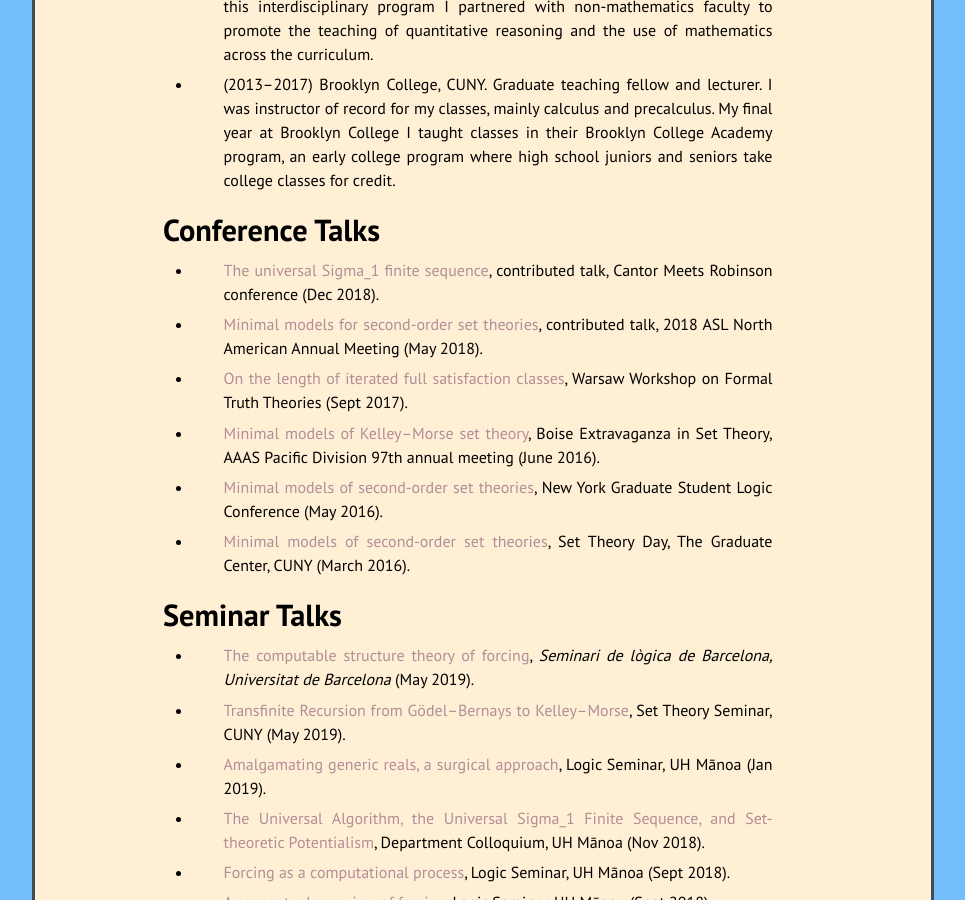
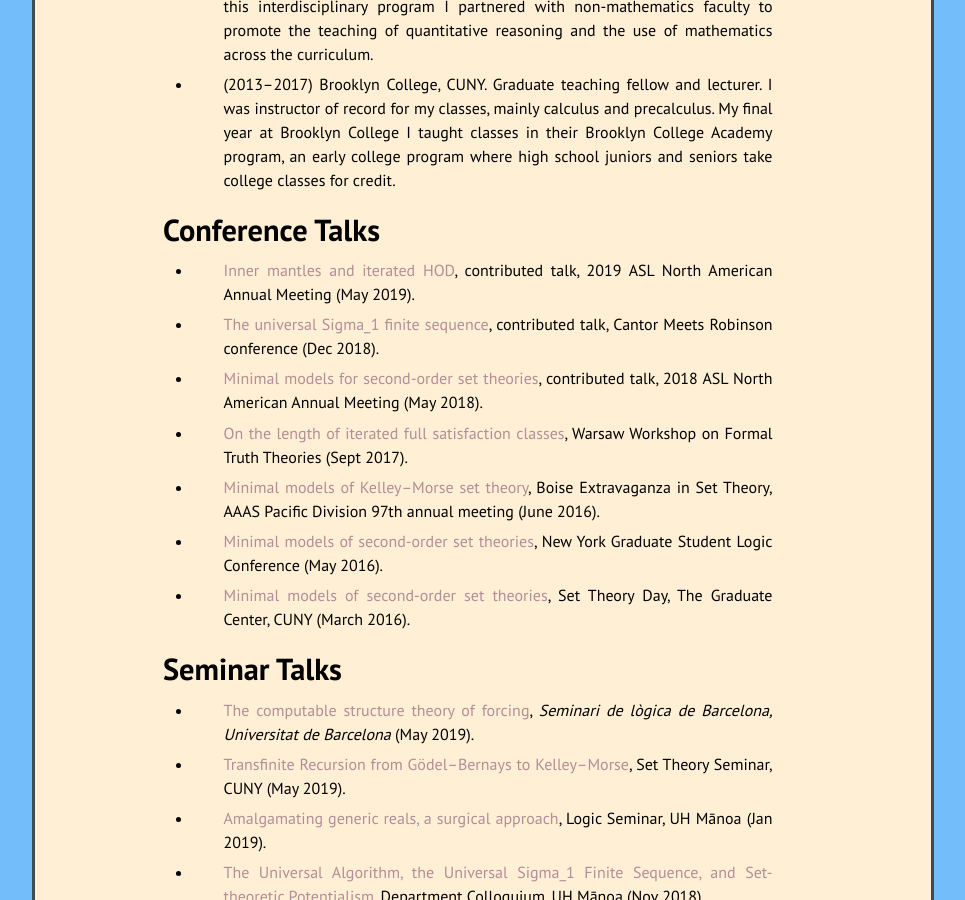
Before and after one commit to kamerynjw/kamerynjw.github.io, a Jekyll site: the page built from cv.md, in a window 1280 px wide and 900 px high, scrolled down 1169 px. Shown: the whole window, without its empty margins (157-1122 px from the left). Built offline with Jekyll 4.4.1, drawn with Linux system fonts in a browser that asks for light colours; nearby versions of some CDN libraries; some of the changed lines change nothing that is shown.

Commit message:
added page for asl talk

```diff
--- a/_data/conftalks.yml
+++ b/_data/conftalks.yml
@@ -1,5 +1,10 @@
 
 # conference talks to display in talks.md
+
+- href: "2019-may-asl"
+  title: "Inner mantles and iterated HOD"
+  other: "contributed talk, 2019 ASL North American Annual Meeting"
+  date: "May 2019"
 
 - href: "2018-dec-cmr"
   title: "The universal Sigma_1 finite sequence"
--- /dev/null
+++ b/research/talks/2019-may-asl.md
@@ -0,0 +1,128 @@
+---
+layout: page
+title: "Inner mantles and iterated HOD"
+permalink: /research/talks/2019-may-asl/
+excerpt: "This is a contributed talk at the 2019 ASL Annual North American Meeting on Tuesday, 21 May 2019. It is about joint work with Jonas Reitz. An inner model $W \subseteq V$ is a *ground* if $V$ is a forcing extension of $W$ via a forcing notion $\mathbb{P} \in W$. The intersection of all the grounds is called the *mantle*, and it is the largest set-forcing-invariant inner model..."
+---
+
+This is a contributed talk at the [2019 ASL Annual North American Meeting](https://asl2019.commons.gc.cuny.edu/) on Tuesday, 21 May 2019. It is about joint work with Jonas Reitz.
+
+An inner model $W \subseteq V$ is a *ground* if $V$ is a forcing extension of $W$ via a forcing notion $\mathbb{P} \in W$. The intersection of all the grounds is called the *mantle*, and it is the largest set-forcing-invariant inner model. Fuchs, Hamkins, and Reitz \cite{FuchsHamkinsReitz2015:Set-theoreticGeology} showed that there is a class forcing notion which forces the ground model to be the mantle of the extension. In that same article, they defined the sequence of \emph{inner mantles}, obtained by iterated the definition of the mantle to get the mantle of the mantle, the mantle of the mantle of the mantle, and so on, and conjectured that there is a class forcing to force the ground model to be the $\eta$-th inner mantle of the extension for any ordinal $\eta$.
+
+We answer their conjecture in the positive. We present a class forcing notion $\mathbb{M}(\eta)$, uniformly definable for ordinals $\eta$, which forces the ground model to be the $\eta$-th inner mantle of the extension, in which the sequence of inner mantles has length at least $\eta$. We also show that $\mathbb{M}(\eta)$ forces the ground model to be the $\eta$-th iterated $\mathrm{HOD}$ of the extension, where the sequence of iterated $\mathrm{HOD}$s has length at least $\eta$. Finally, we show that the lengths of the sequences of inner mantles and of iterated $\mathrm{HOD}$s can be separated to be any two ordinals you please.
+
+
+\begin{thebibliography}{10}
+
+\bibitem{FuchsHamkinsReitz2015:Set-theoreticGeology}
+{\scshape Gunter Fuchs, Joel David Hamkins, and Jonas Reitz},
+{\itshape Set-theoretic geology},
+{\bfseries\itshape Annals of Pure and Applied Logic}
+vol.~166 (2015), no.~4, pp.~464--501.
+
+\end{thebibliography}
+
+
+\vspace*{-0.5\baselineskip}
+% this space adjustment is usually necessary after a bibliography
+
+\end{document}
+
+
+%% READ ME
+%% READ ME
+%% READ ME
+
+INSTRUCTIONS FOR SUPPLYING INFORMATION IN THE CORRECT FORMAT:
+
+1. Author names are listed as First Last, First Last, and First Last.
+
+\absauth{FirstName1 LastName1, FirstName2 LastName2, and FirstName3 LastName3}
+
+
+2. Titles of abstracts have ONLY the first letter capitalized,
+except for Proper Nouns.
+
+\meettitle{Title of abstract with initial capital letter only, except for
+Proper Nouns}
+
+
+3. Affiliations and email addresses for authors of abstracts are
+  listed separately.
+
+% First author's affiliation
+\affil{Department, University, Street Address, Country}
+\meetemail{First author's email}
+%%% NOTE: email required for at least one author
+\urladdr{OPTIONAL}
+%
+% Second author's affiliation
+\affil{Department, University, Street Address, Country}
+\meetemail{Second author's email}
+\urladdr{OPTIONAL}
+%
+% Third author's affiliation
+\affil{Department, University, Street Address, Country}
+% Second author's email
+\meetemail{Third author's email}
+\urladdr{OPTIONAL}
+
+
+4. Bibliographic Entries
+
+%%%% IF references are submitted with abstract,
+%%%% please use the following formats
+
+%%% For a Journal article
+\bibitem{cite1}
+{\scshape Author's Name},
+{\itshape Title of article},
+{\bfseries\itshape Journal name spelled out, no abbreviations},
+vol.~XX (XXXX), no.~X, pp.~XXX--XXX.
+
+%%% For a Journal article by the same authors as above,
+%%% i.e., authors in cite1 are the same for cite2
+\bibitem{cite2}
+\bysame
+{\itshape Title of article},
+{\bfseries\itshape Journal},
+vol.~XX (XXXX), no.~X, pp.~XX--XXX.
+
+%%% For a book
+\bibitem{cite3}
+{\scshape Author's Name},
+{\bfseries\itshape Title of book},
+Name of series,
+Publisher,
+Year.
+
+%%% For an article in proceedings
+\bibitem{cite4}
+{\scshape Author's Name},
+{\itshape Title of article},
+{\bfseries\itshape Name of proceedings}
+(Address of meeting),
+(First Last and First2 Last2, editors),
+vol.~X,
+Publisher,
+Year,
+pp.~X--XX.
+
+%%% For an article in a collection
+\bibitem{cite5}
+{\scshape Author's Name},
+{\itshape Title of article},
+{\bfseries\itshape Book title}
+(First Last and First2 Last2, editors),
+Publisher,
+Publisher's address,
+Year,
+pp.~X--XX.
+
+%%% An edited book
+\bibitem{cite6}
+Author's name, editor. % No special font used here
+{\bfseries\itshape Title of book},
+Publisher,
+Publisher's address,
+Year.
```
Also changed, not shown: 1 other file.
